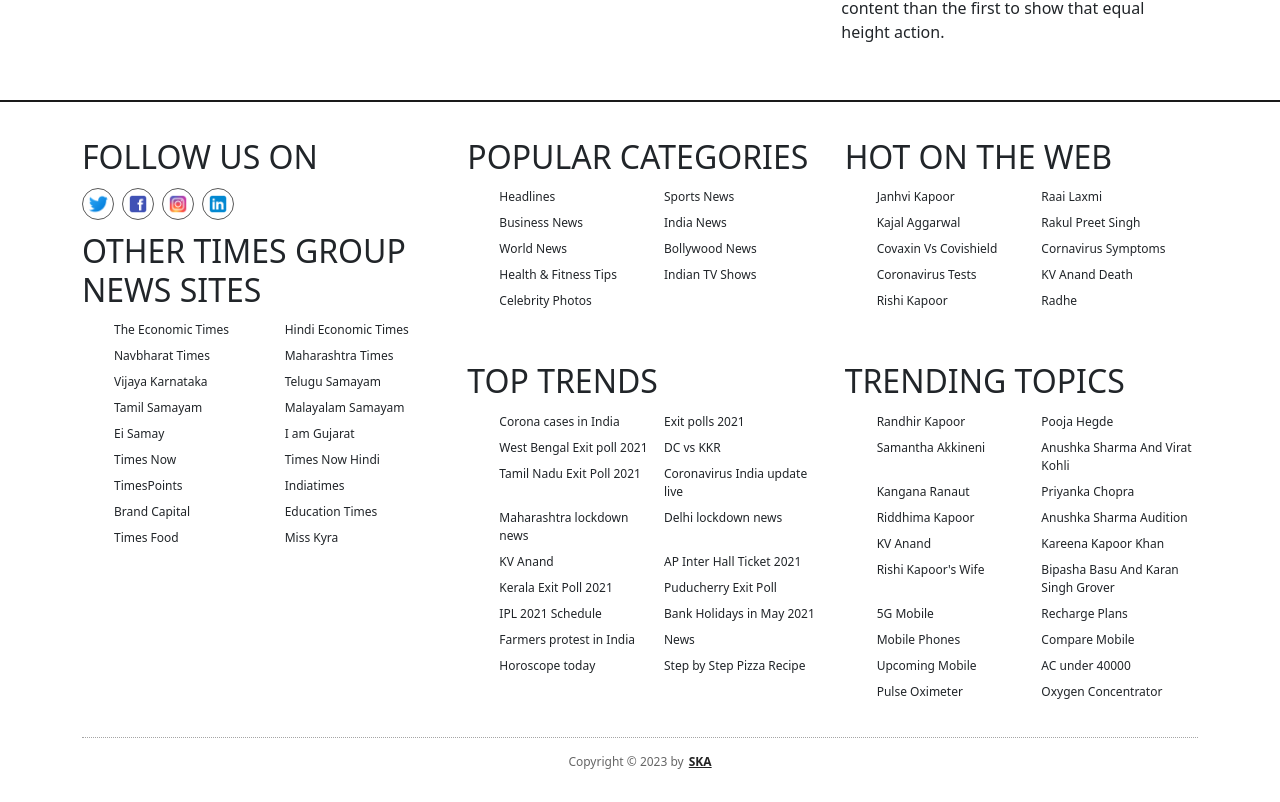
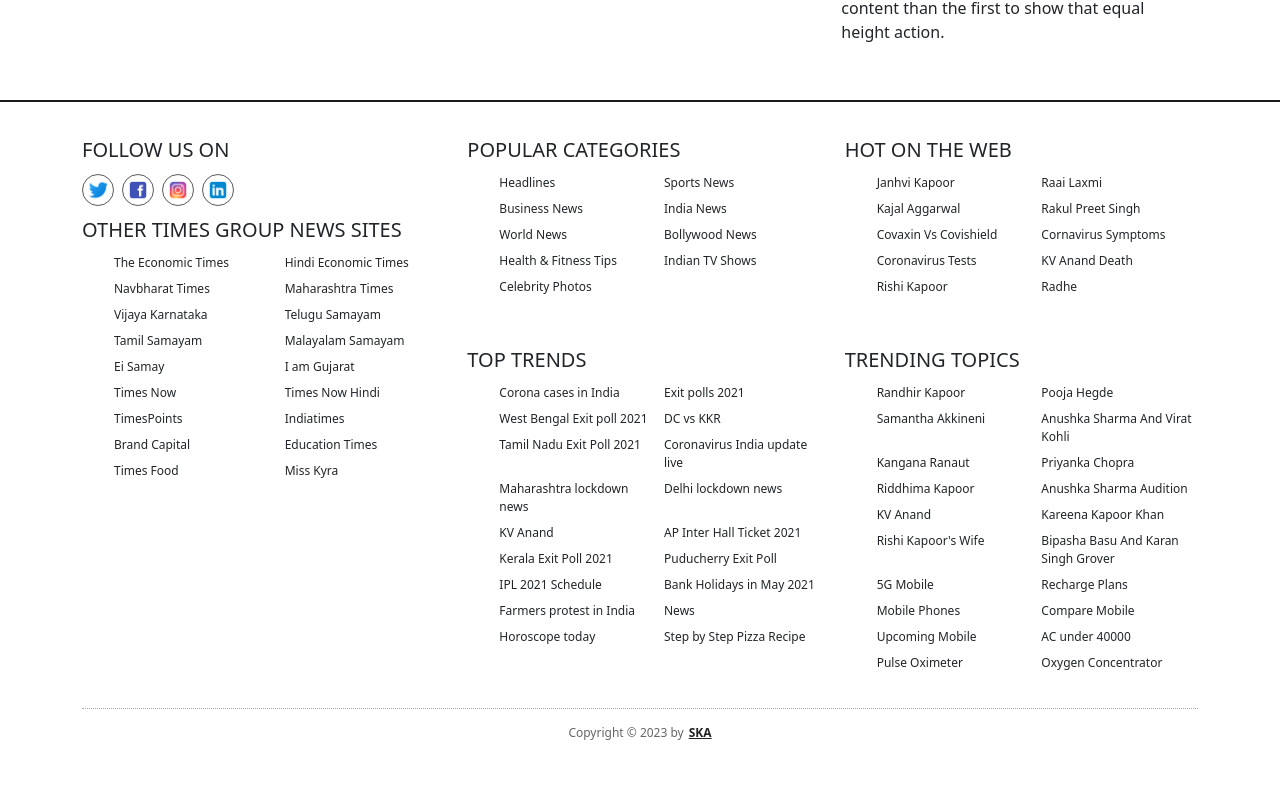
Before and after one commit to Pranavsg-200/Shyahi_Ki_Awaz, a React (Create React App) app: page / in a window 1280 px wide. Shown: the part 1986-2788 px from the top of the page. After the commit the page ends 2759 px from the top, so only its background shows below. Built offline with nearby package versions, Linux system fonts and the light colour scheme; a web font is replaced by a local one.

Commit message:
Little changes

```diff
--- a/src/components/Footer/Footer.js
+++ b/src/components/Footer/Footer.js
@@ -15,7 +15,7 @@
         <div className="footer__main">
           <div className="footer_left">
             <div className="footer__about">
-              <h2>FOLLOW US ON</h2>
+              <h2 style={{fontSize: '20px'}}>FOLLOW US ON</h2>
               <div className="footer__aboutSocial">
                 <img className="social" src={TwitterIcon} alt="Twitter" />
                 <img className="social" src={FacebookIcon} alt="Facebook" />
@@ -23,7 +23,7 @@
                 <img className="social" src={YouTubeIcon} alt="YouTube" />
               </div>
 
-              <h2>OTHER TIMES GROUP NEWS SITES</h2>
+              <h2 style={{fontSize: '20px'}}>OTHER TIMES GROUP NEWS SITES</h2>
               <div className="footer__leftSection">
                 <ul>
                   <li>The Economic Times</li>
@@ -50,7 +50,7 @@
           </div>
           <div className="footer__right">
             <div className="footer__rightSection">
-              <h2>POPULAR CATEGORIES</h2>
+              <h2 style={{fontSize: '20px'}}>POPULAR CATEGORIES</h2>
               <ul>
                 <li>Headlines</li>
                 <li>Sports News</li>
@@ -64,7 +64,7 @@
               </ul>
             </div>
             <div className="footer__rightSection">
-              <h2>HOT ON THE WEB</h2>
+              <h2 style={{fontSize: '20px'}}>HOT ON THE WEB</h2>
               <ul>
                 <li>Janhvi Kapoor</li>
                 <li>Raai Laxmi</li>
@@ -79,7 +79,7 @@
               </ul>
             </div>
             <div className="footer__rightSection">
-              <h2>TOP TRENDS</h2>
+              <h2 style={{fontSize: '20px'}}>TOP TRENDS</h2>
               <ul>
                 <li>Corona cases in India</li>
                 <li>Exit polls 2021</li>
@@ -103,7 +103,7 @@
             </div>
 
             <div className="footer__rightSection">
-              <h2>TRENDING TOPICS</h2>
+              <h2 style={{fontSize: '20px'}}>TRENDING TOPICS</h2>
               <ul>
                 <li>Randhir Kapoor</li>
                 <li>Pooja Hegde</li>
```
